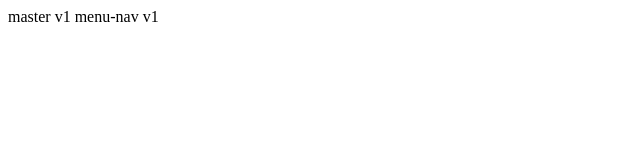
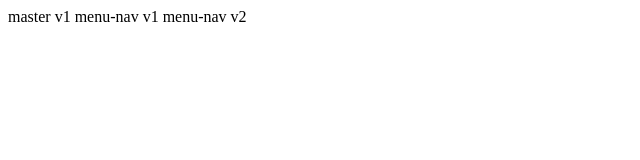
Before and after one commit to mhdalhanbali/moh-git-online, a plain HTML site: page index.html in a window 1280 px wide. Shown: the full height of the page, 0-640 px from the left. Drawn offline with Linux system fonts and the light colour scheme.

Commit message:
menu add v 2

```diff
--- a/index.html
+++ b/index.html
@@ -7,6 +7,7 @@
 <body>
 	master v1
 	menu-nav v1
+	menu-nav v2
 
 </body>
 </html>
```
